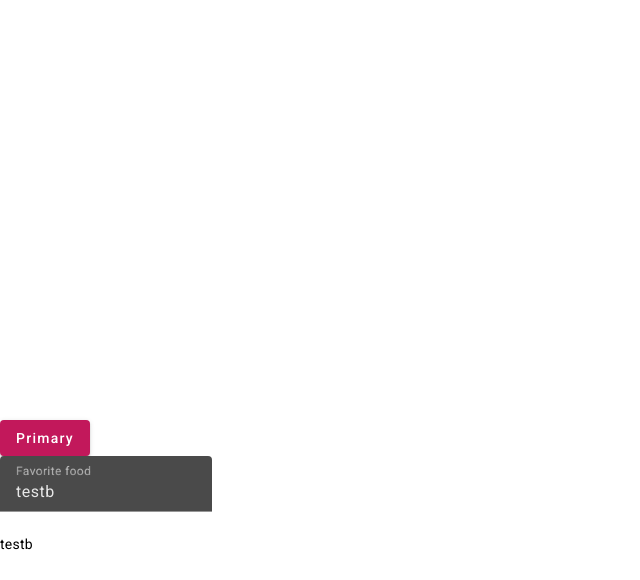
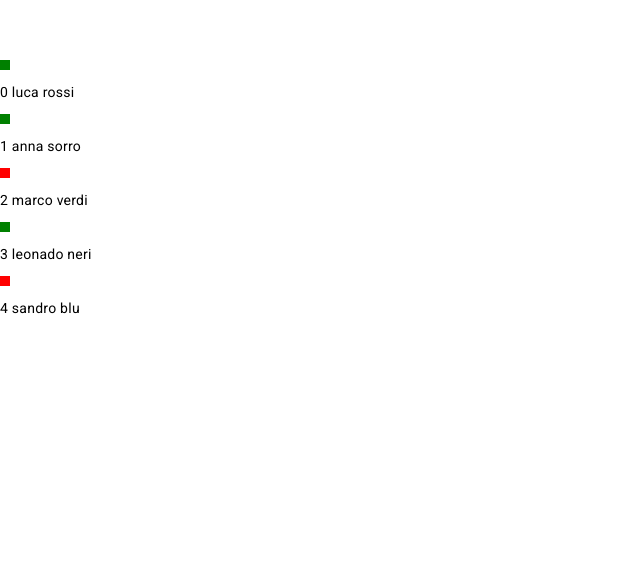
Before and after one commit to lelebiso/testAngular, an Angular app: page / in a window 1280 px wide. Shown: the part 220-800 px from the top of the page, without its empty margins (0-640 px from the left). Built offline with nearby package versions, Linux system fonts and the light colour scheme.

Commit message:
directive ngFor

```diff
--- a/src/app/app.component.css
+++ b/src/app/app.component.css
@@ -0,0 +1,11 @@
+.cerchioV, .cerchioR{
+    width: 10px;
+    height: 10px;
+}
+.cerchioV{
+    background-color: green;
+}
+
+.cerchioR{
+    background-color: red;
+}
--- a/src/app/app.component.html
+++ b/src/app/app.component.html
@@ -1,5 +1,22 @@
 <br>
 <br>
+<br>
+<br>
+<br>
+<br>
+<br>
+<br>
+<br>
+<br>
+<br>
+<br>
+<br>
+<br>
+    <div *ngFor="let persona of persone; index as i">
+        <p class="cerchioV" *ngIf="persona.isOnline"></p>
+        <p class="cerchioR" *ngIf="!persona.isOnline"></p>
+        <p>{{i}} {{persona.nome}} {{persona.cognome}}</p>
+    </div>
 <br>
 <br>
 <br>
--- a/src/app/app.component.ts
+++ b/src/app/app.component.ts
@@ -9,6 +9,14 @@ export class AppComponent {
   title = 'testb';
   isVisible = true;
 
+  persone = [
+    {nome: "luca", cognome: "rossi", isOnline: true},
+    {nome: "anna", cognome: "sorro", isOnline: true},
+    {nome: "marco", cognome: "verdi", isOnline: false},
+    {nome: "leonado", cognome: "neri", isOnline: true},
+    {nome: "sandro", cognome: "blu", isOnline: false},
+  ]
+
   onInput(event: Event) {
     this.title = (<HTMLInputElement>event.target).value
   }
```
